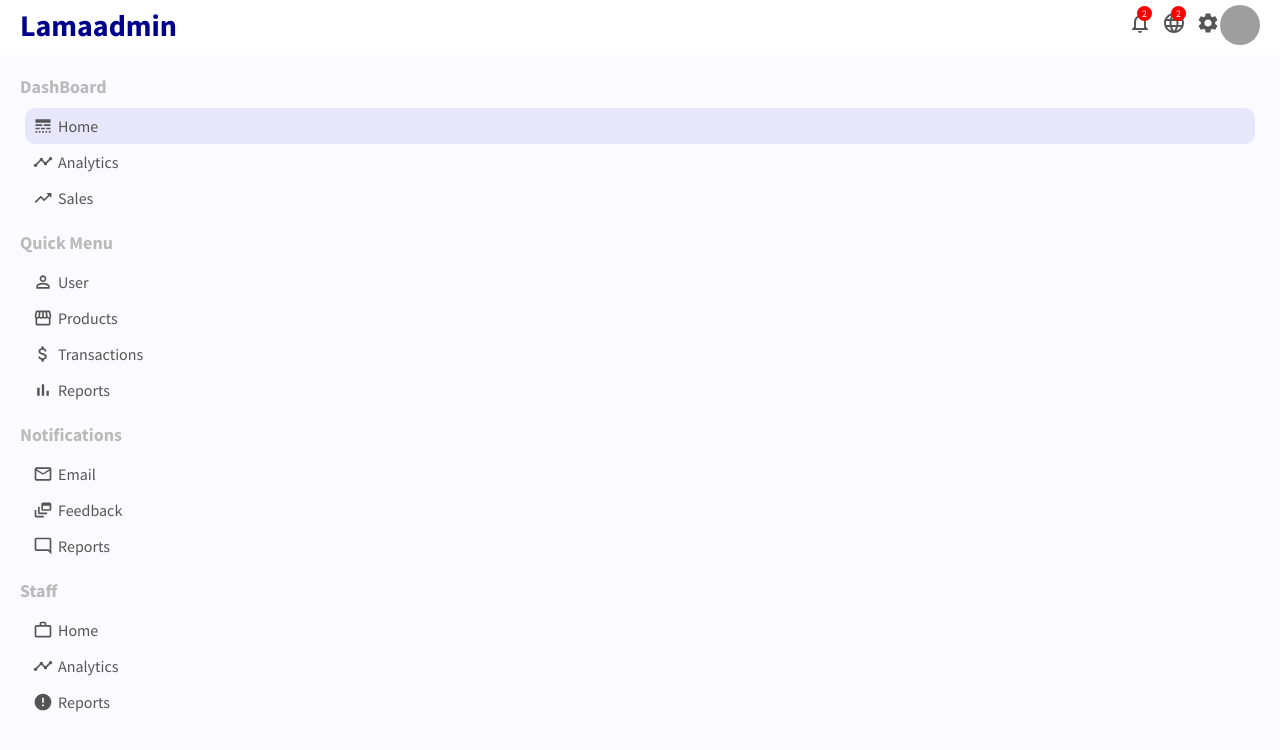
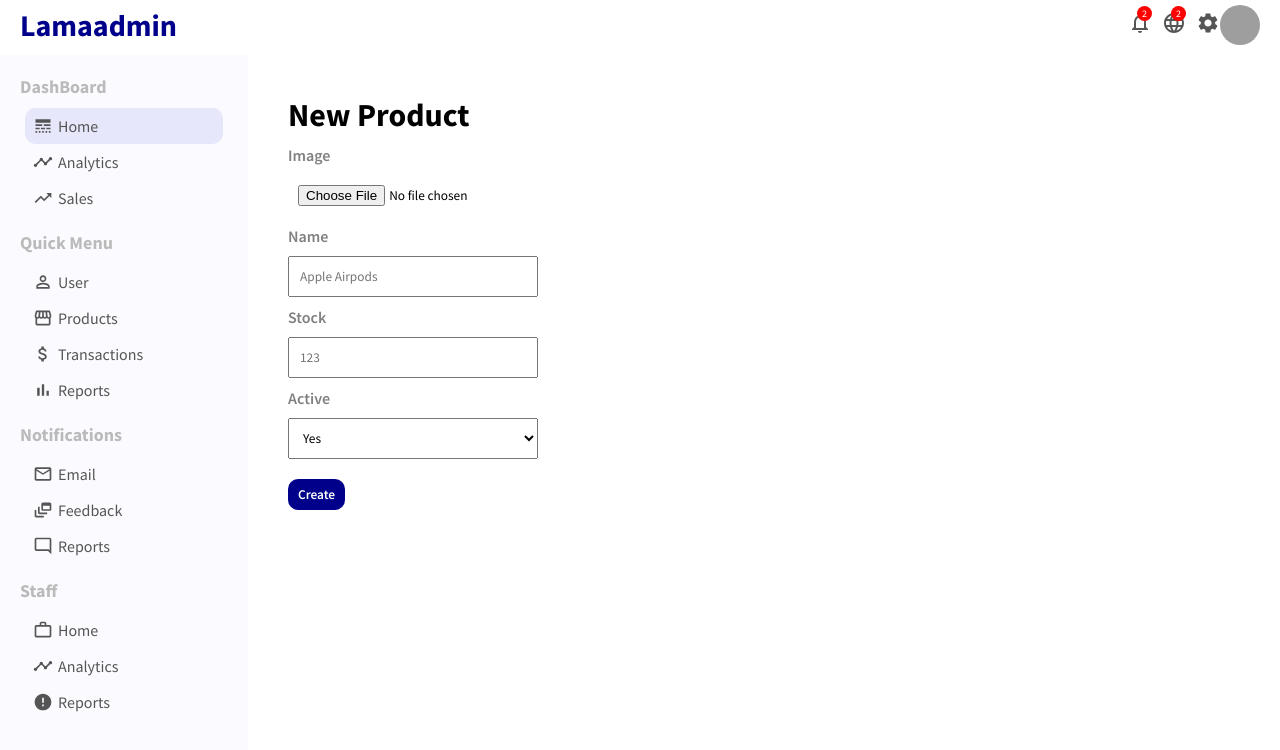
Before and after one commit to Sarman7105/Admin-panel, a React (Create React App) app: page /newProduct in a window 1280 px wide. Shown: the top 750 px of the page. Built offline with nearby package versions, Linux system fonts and the light colour scheme; grey boxes are pictures that could not be loaded.

Commit message:
final commit

```diff
--- a/src/App.js
+++ b/src/App.js
@@ -12,6 +12,7 @@ import User from "./Component/Pages/User/User";
 import NewUser from './Component/Pages/NewUser/NewUser'
 import ProductList from './Component/Pages/ProductList/ProductList';
 import Product from './Component/Pages/Product/Product';
+import NewProduct from './Component/Pages/NewProduct/NewProduct';
 function App() {
   return (
     <Router>
@@ -32,6 +33,9 @@ function App() {
           <Route path="/newUser">
             <NewUser/>
           </Route>
+          <Route path="/newProduct">
+            <NewProduct />
+          </Route>
 
           <Route path="/products">
             <ProductList/>
--- /dev/null
+++ b/src/Component/Pages/NewProduct/NewProduct.css
@@ -0,0 +1,40 @@
+.newProduct{
+    flex: 4;
+    padding: 20px;
+}
+
+.addProductForm {
+  margin-top: 10px;
+}
+
+.addProductItem {
+  width: 250px;
+  display: flex;
+  flex-direction: column;
+  margin-bottom: 10px;
+}
+
+.addProductItem > label {
+  color: gray;
+  font-weight: 600;
+  margin-bottom: 10px;
+}
+
+.addProductItem > input {
+  padding: 10px;
+}
+
+.addProductItem > select {
+  padding: 10px;
+}
+
+.addProductButton {
+  margin-top: 10px;
+  padding: 7px 10px;
+  border: none;
+  border-radius: 10px;
+  background-color: darkblue;
+  color: white;
+  font-weight: 600;
+  cursor: pointer;
+}
--- /dev/null
+++ b/src/Component/Pages/NewProduct/NewProduct.js
@@ -0,0 +1,35 @@
+import React from 'react';
+import './NewProduct.css';
+const NewProduct = () => {
+    return (
+        <div className="newProduct">
+           <div className="newProduct">
+      <h1 className="addProductTitle">New Product</h1>
+      <form className="addProductForm">
+        <div className="addProductItem">
+          <label>Image</label>
+          <input type="file" id="file" />
+        </div>
+        <div className="addProductItem">
+          <label>Name</label>
+          <input type="text" placeholder="Apple Airpods" />
+        </div>
+        <div className="addProductItem">
+          <label>Stock</label>
+          <input type="text" placeholder="123" />
+        </div>
+        <div className="addProductItem">
+          <label>Active</label>
+          <select name="active" id="active">
+            <option value="yes">Yes</option>
+            <option value="no">No</option>
+          </select>
+        </div>
+        <button className="addProductButton">Create</button>
+      </form>
+    </div>
+        </div>
+    );
+};
+
+export default NewProduct;
--- a/src/Component/Pages/Product/Product.css
+++ b/src/Component/Pages/Product/Product.css
@@ -69,3 +69,35 @@
     -webkit-box-shadow: 0px 0px 15px -10px rgba(0, 0, 0, 0.75);
 	box-shadow: 0px 0px 15px -10px rgba(0, 0, 0, 0.75);
 }
+
+.productForm{
+    display: flex;
+    justify-content: space-between;
+}
+
+.productFormLeft{
+    display: flex;
+    flex-direction: column;
+}
+.productFormLeft>label{
+    margin-bottom: 10px;
+    color: gray;
+}
+.productFormLeft>input{
+    margin-bottom: 10px;
+    border: none;
+    border-bottom: 1px solid gray;
+}
+
+.productFormLeft>select{
+    margin-bottom: 10px;
+
+}
+
+.productUploadImg{
+    width: 100px;
+    height: 100px;
+    border-radius: 10px;
+    object-fit: cover;
+    margin-right: 20px;
+}
--- a/src/Component/Pages/Product/Product.js
+++ b/src/Component/Pages/Product/Product.js
@@ -3,6 +3,7 @@ import './Product.css';
 import { Link } from 'react-router-dom';
 import Chart from '../../Chart/Chart'
 import {productData} from '../../../DummyData'
+import { Publish } from '@material-ui/icons';
 const Product = () => {
     return (
         <div className="product">
@@ -45,8 +46,30 @@ const Product = () => {
             <div className="productBottom">
 
                 <form className="productForm">
-                    <div className="productFormLeft"></div>
-                    <div className="productFormRight"></div>
+                    <div className="productFormLeft">
+                        <label>Product Name</label>
+                        <input type="text" placeholder="Apple Airpod" />
+                        <label>In Stock</label>
+                        <select name="inStock" id="inStock">
+                            <option value="yes"> Yes </option>
+                            <option value="No"> No </option>
+                        </select>
+                        <label> Active</label>
+                        <select name="active" id="active">
+                            <option value="yes"> Yes </option>
+                            <option value="No"> No </option>
+                        </select>
+
+                    </div>
+                    <div className="productFormRight">
+                        <div className="productUpload">
+                            <img src="https://images.pexels.com/photos/7156886/pexels-photo-7156886.jpeg?auto=compress&cs=tinysrgb&dpr=2&w=500" alt="" className="productUploadImg" />
+                            <label for="file">
+                                <Publish></Publish>
+                            </label>
+                            <input type="file" id="file" style={{display:"none"}} />
+                        </div>
+                    </div>
                 </form>
 
             </div>
```
